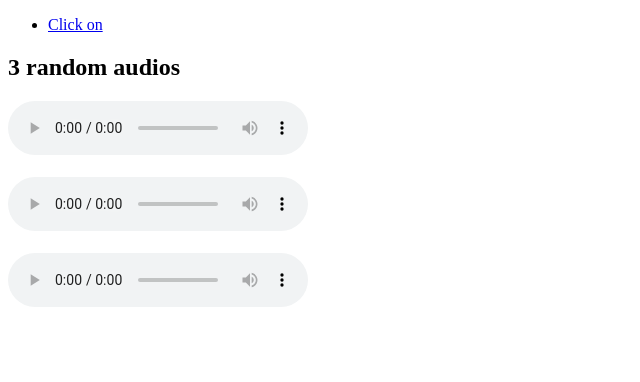
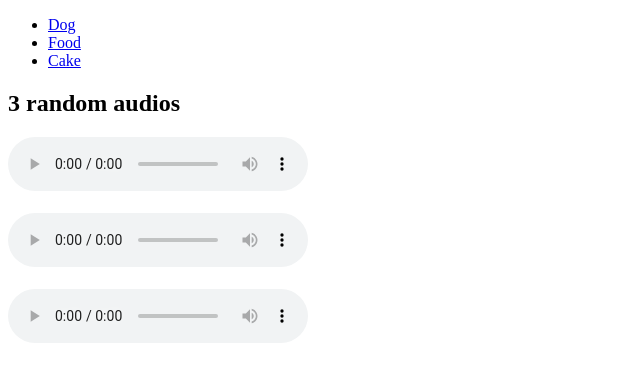
Before and after one commit to acciojob/semantic-navbar-and-audios-ak8058, a website: page main.html in a window 1280 px wide. Shown: the whole page, without its empty margins (0-640 px from the left). Drawn offline with Linux system fonts and the light colour scheme.

Commit message:
created a submission

```diff
--- a/main.html
+++ b/main.html
@@ -12,12 +12,14 @@
     <!-- Part 1: Navigation Bar -->
     <nav>
         <ul>
-            <li><a href="https://www.w3schools.com/css/css_text.asp">Click on</a></li>
+            <li><a href="https://www.wikipedia.org/" target="_blank">Dog</a></li>
+			<li><a href="https://www.wikipedia.org/" target="_blank">Food</a></li>
+			<li><a href="https://www.wikipedia.org/" target="_blank">Cake</a></li>
         </ul>
     </nav>
 
     <!-- Part 2: Audio Section -->
-    <section>
+
         <h2>3 random audios</h2>
 
         <audio controls>
@@ -37,7 +39,7 @@
             Your browser does not support the audio element.
         </audio>
 
-    </section>
+
 
     <!-- Script -->
     <script type="text/javascript" src="./script.js"></script>
```
